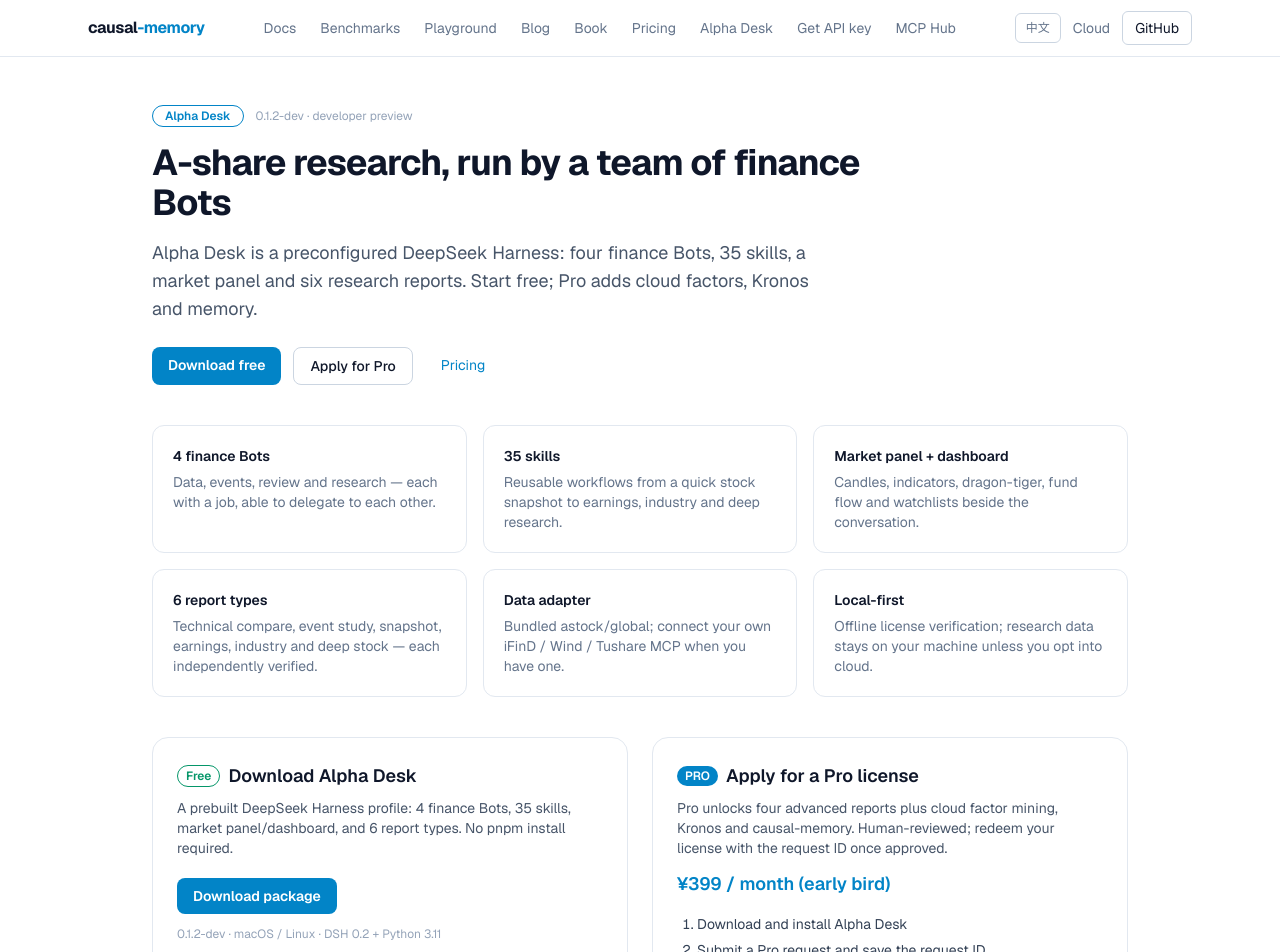
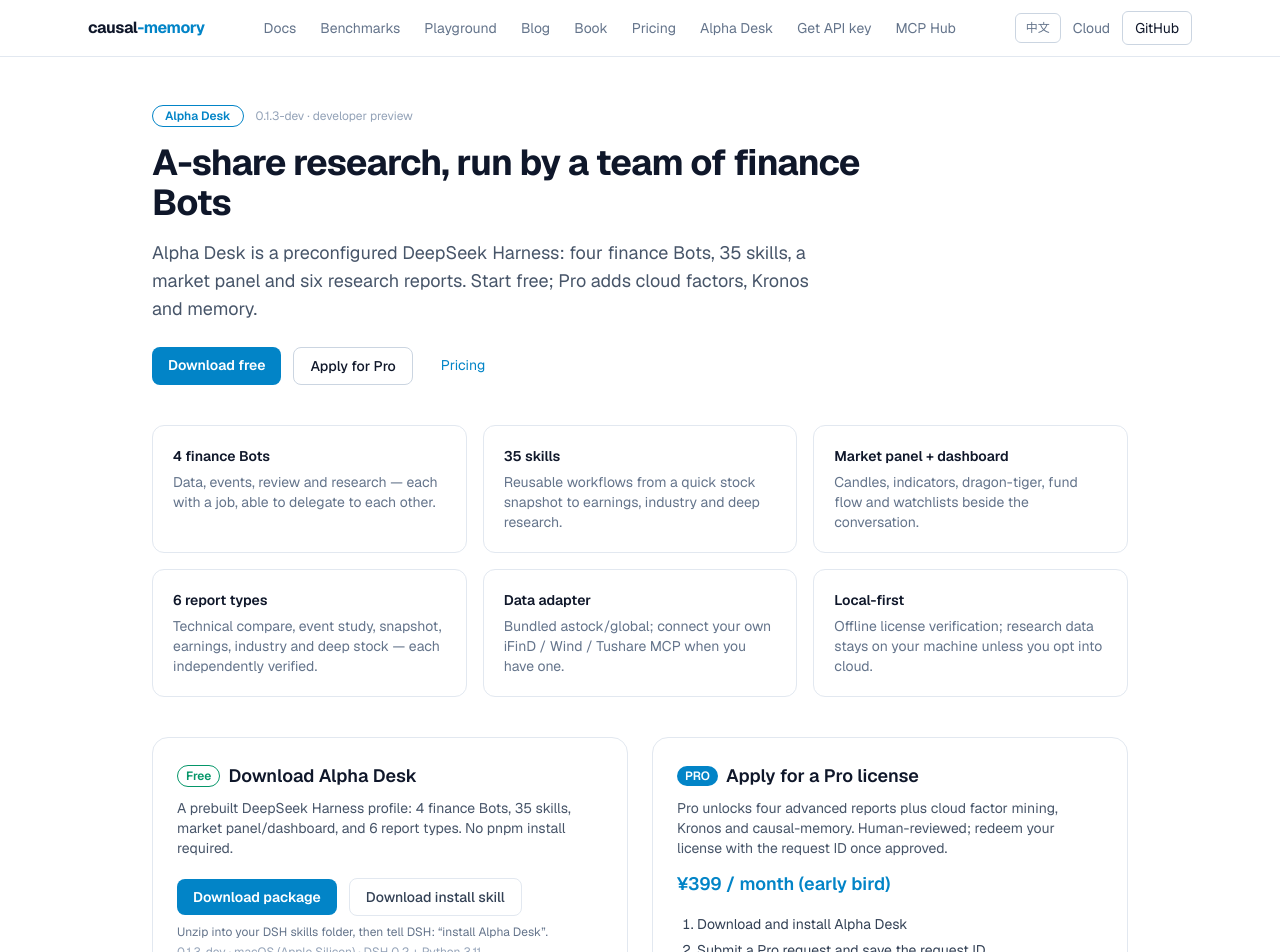
Before and after one commit to JingxuanC/causal-memory-website, a Next.js app: page /alpha-desk in a window 1280 px wide. Shown: the top 952 px of the page. Built offline with nearby package versions, Linux system fonts and the light colour scheme; no server answers.

Commit message:
feat(alpha-desk): add macOS install skill download

```diff
--- a/src/app/alpha-desk/page.tsx
+++ b/src/app/alpha-desk/page.tsx
@@ -40,7 +40,7 @@
           <span className="rounded-full border border-[#0284c7] px-3 py-0.5 text-xs font-semibold text-[#0284c7]">
             Alpha Desk
           </span>
-          <span className="text-xs text-[#94a3b8]">0.1.2-dev · developer preview</span>
+          <span className="text-xs text-[#94a3b8]">0.1.3-dev · developer preview</span>
         </div>
         <h1 className="mt-4 max-w-3xl text-4xl font-bold tracking-tight text-[#0f172a]">
           {zh ? "把 A 股研究，交给一个金融 Bot 团队" : "A-share research, run by a team of finance Bots"}
--- /dev/null
+++ b/src/app/api/alpha-desk/skill/route.ts
@@ -0,0 +1,44 @@
+import { createReadStream } from "node:fs";
+import { stat } from "node:fs/promises";
+import { basename, isAbsolute } from "node:path";
+import { Readable } from "node:stream";
+import { NextResponse } from "next/server";
+
+/**
+ * Download the alpha-desk-install skill folder as a zip.
+ *
+ * The skill itself is tiny; the actual Alpha Desk release zip is downloaded by
+ * scripts/install.py after the user drops this folder into their skills root.
+ */
+export const dynamic = "force-dynamic";
+
+export async function GET() {
+  const file = process.env.ALPHA_DESK_SKILL_PATH?.trim();
+  if (file && isAbsolute(file)) {
+    try {
+      const info = await stat(file);
+      if (info.isFile()) {
+        const name = process.env.ALPHA_DESK_SKILL_NAME?.trim() || basename(file);
+        const stream = Readable.toWeb(createReadStream(file)) as ReadableStream;
+        return new Response(stream, {
+          headers: {
+            "Content-Type": "application/zip",
+            "Content-Length": String(info.size),
+            "Content-Disposition": `attachment; filename="${name.replace(/[^0-9A-Za-z._-]/g, "_")}"`,
+            "Cache-Control": "public, max-age=300",
+          },
+        });
+      }
+    } catch {
+      // fall through
+    }
+  }
+
+  return NextResponse.json(
+    {
+      error: "skill_unavailable",
+      hint: "安装 skill 暂时不可下载。请稍后再试，或从 Alpha Desk release 获取 alpha-desk-install-skill.zip。",
+    },
+    { status: 503, headers: { "Cache-Control": "no-store" } },
+  );
+}
--- a/src/components/alpha-desk-client.tsx
+++ b/src/components/alpha-desk-client.tsx
@@ -11,7 +11,9 @@
     freeBody:
       "预构建的 DeepSeek Harness profile：4 个金融 Bot、35 个技能、行情中心/仪表盘、6 种研究报告。安装不需要 pnpm。",
     download: "下载安装包",
-    version: "0.1.2-dev · macOS / Linux · 需要 DSH 0.2 + Python 3.11",
+    downloadSkill: "下载安装 Skill",
+    downloadSkillHint: "把 zip 解压到 DSH 的 skills 目录，然后对 DSH 说“安装 Alpha Desk”。",
+    version: "0.1.3-dev · macOS（Apple Silicon）· 需要 DSH 0.2 + Python 3.11",
     proBadge: "PRO",
     proTitle: "申请 Pro license",
     proBody:
@@ -51,7 +53,9 @@
     freeBody:
       "A prebuilt DeepSeek Harness profile: 4 finance Bots, 35 skills, market panel/dashboard, and 6 report types. No pnpm install required.",
     download: "Download package",
-    version: "0.1.2-dev · macOS / Linux · DSH 0.2 + Python 3.11",
+    downloadSkill: "Download install skill",
+    downloadSkillHint: "Unzip into your DSH skills folder, then tell DSH: “install Alpha Desk”.",
+    version: "0.1.3-dev · macOS (Apple Silicon) · DSH 0.2 + Python 3.11",
     proBadge: "PRO",
     proTitle: "Apply for a Pro license",
     proBody:
@@ -226,10 +230,16 @@
             <h2 className="text-lg font-semibold text-[#0f172a]">{t.freeTitle}</h2>
           </div>
           <p className="mt-2 text-sm text-[#475569]">{t.freeBody}</p>
-          <a href="/api/alpha-desk/download" className={`${cls.btn} mt-5 inline-block`}>
-            {t.download}
-          </a>
-          <p className="mt-3 text-xs text-[#94a3b8]">{t.version}</p>
+          <div className="mt-5 flex flex-wrap items-center gap-3">
+            <a href="/api/alpha-desk/download" className={cls.btn}>
+              {t.download}
+            </a>
+            <a href="/api/alpha-desk/skill" className={cls.btnGhost}>
+              {t.downloadSkill}
+            </a>
+          </div>
+          <p className="mt-2 text-xs text-[#64748b]">{t.downloadSkillHint}</p>
+          <p className="mt-1 text-xs text-[#94a3b8]">{t.version}</p>
         </section>
 
         <section className={`${cls.card} border-[#0284c7] bg-[#f8fafc]`}>
```
Also changed, not shown: 1 other file (tests, documents, lock files or other folders).
